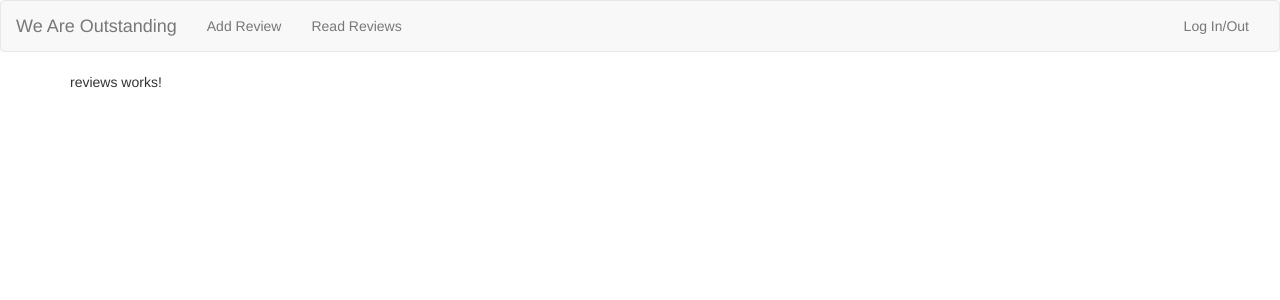
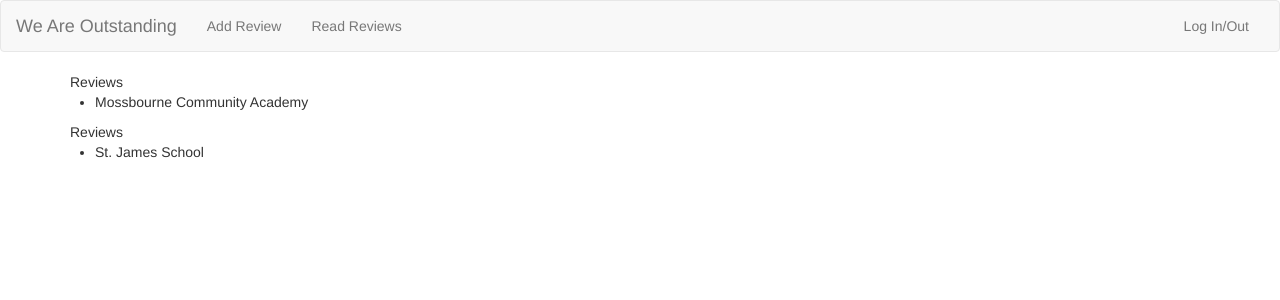
Before and after one commit to boi87/we-are-outstanding, an Angular app: page /reviews in a window 1280 px wide. Shown: the top 300 px of the page. Built offline with nearby package versions, Linux system fonts and the light colour scheme.

Commit message:
reviews display

```diff
--- a/src/app/add-review/addReview.service.ts
+++ b/src/app/add-review/addReview.service.ts
@@ -3,8 +3,8 @@ import { Review } from "../shared/review.model";
 export class AddReviewService {
   private reviews: Review[] = [
     new Review(
+      "Mossbourne Community Academy",
       "London",
-      "Mossbourne Community Academy",
       "Big blue strict school",
       "Management sucks",
       "Pupils' behaviour is bad",
@@ -17,8 +17,8 @@ export class AddReviewService {
       "Very strict policies"
     ),
     new Review(
+      "St. James School",
       "Manchester",
-      "St. James School",
       "Small school",
       "Management great",
       "Pupils' behaviour is good",
--- a/src/app/header/header.component.html
+++ b/src/app/header/header.component.html
@@ -6,7 +6,9 @@
     <div class="collapse navbar-collapse">
       <ul class="nav navbar-nav">
         <li><a [routerLink]="['/new-review']">Add Review</a></li>
-        <li><a [routerLink]="['reviews']">Read Reviews</a></li>
+        <li>
+          <a [routerLink]="['reviews']">Read Reviews</a>
+        </li>
       </ul>
       <ul class="nav navbar-nav navbar-right">
         <li><a href="#">Log In/Out</a></li>
--- a/src/app/header/header.component.ts
+++ b/src/app/header/header.component.ts
@@ -1,15 +1,19 @@
-import { Component, OnInit } from '@angular/core';
+import { Component, OnInit } from "@angular/core";
+import { AddReviewService } from "../add-review/addReview.service";
+import { Review } from "../shared/review.model";
 
 @Component({
-  selector: 'app-header',
-  templateUrl: './header.component.html',
-  styleUrls: ['./header.component.css']
+  selector: "app-header",
+  templateUrl: "./header.component.html",
+  styleUrls: ["./header.component.css"]
 })
 export class HeaderComponent implements OnInit {
+  index: number;
+  reviews: Review[];
 
-  constructor() { }
+  constructor(private addReviewService: AddReviewService) {}
 
   ngOnInit() {
+    this.reviews = this.addReviewService.getReviews();
   }
-
 }
--- a/src/app/reviews/reviews.component.html
+++ b/src/app/reviews/reviews.component.html
@@ -1,3 +1,7 @@
-<p>
-  reviews works!
-</p>
+<div class="row" *ngFor="let reviewEl of reviews; let i = index">
+  <div class="col-md-12">Reviews</div>
+  <ul>
+    <li>{{ reviewEl.schoolName }}</li>
+  </ul>
+</div>
+<!--  let i = index" [review]="reviewEl" [index]="i" -->
--- a/src/app/reviews/reviews.component.ts
+++ b/src/app/reviews/reviews.component.ts
@@ -1,15 +1,20 @@
-import { Component, OnInit } from '@angular/core';
+import { Component, OnInit } from "@angular/core";
+import { AddReviewService } from "../add-review/addReview.service";
+import { Review } from "../shared/review.model";
 
 @Component({
-  selector: 'app-reviews',
-  templateUrl: './reviews.component.html',
-  styleUrls: ['./reviews.component.css']
+  selector: "app-reviews",
+  templateUrl: "./reviews.component.html",
+  styleUrls: ["./reviews.component.css"]
 })
 export class ReviewsComponent implements OnInit {
+  index: number;
+  reviews: Review[];
 
-  constructor() { }
+  constructor(private addReviewService: AddReviewService) {}
 
   ngOnInit() {
+    this.reviews = this.addReviewService.getReviews();
+    console.log(this.reviews);
   }
-
 }
```
